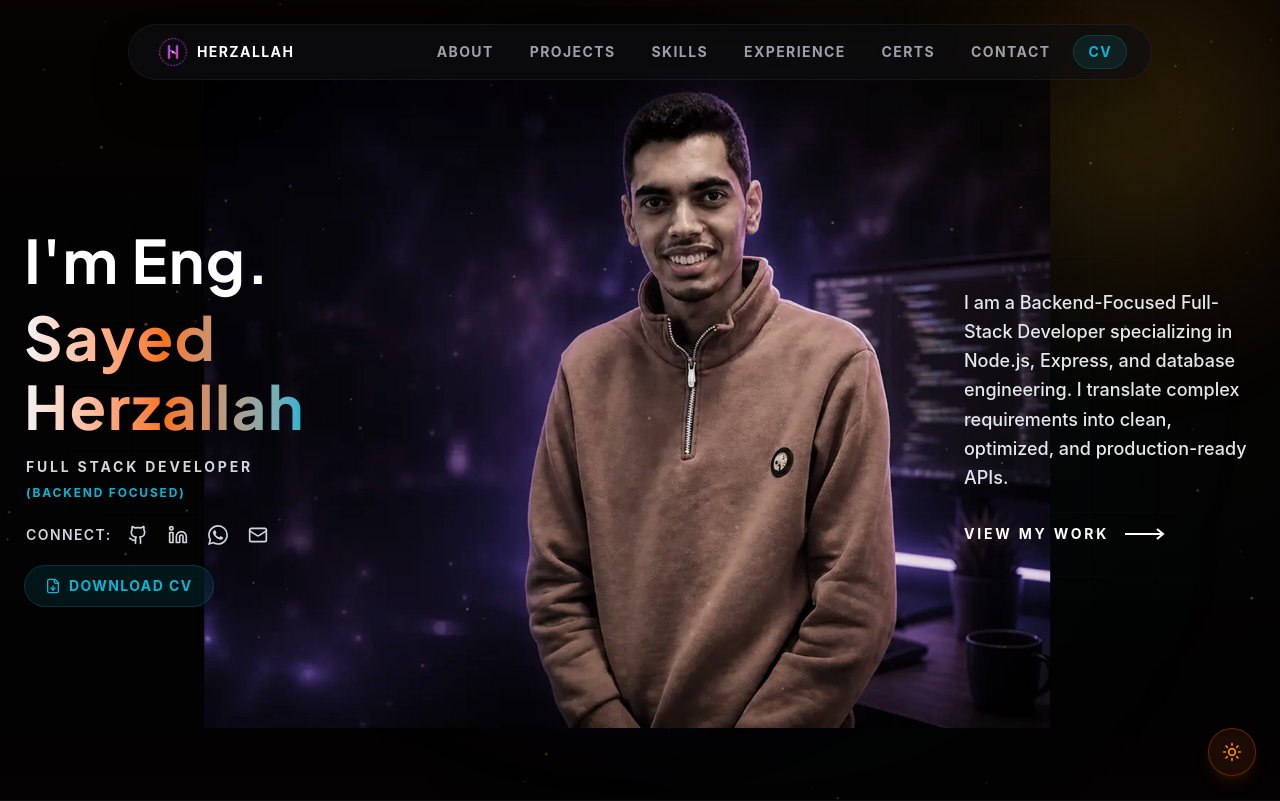
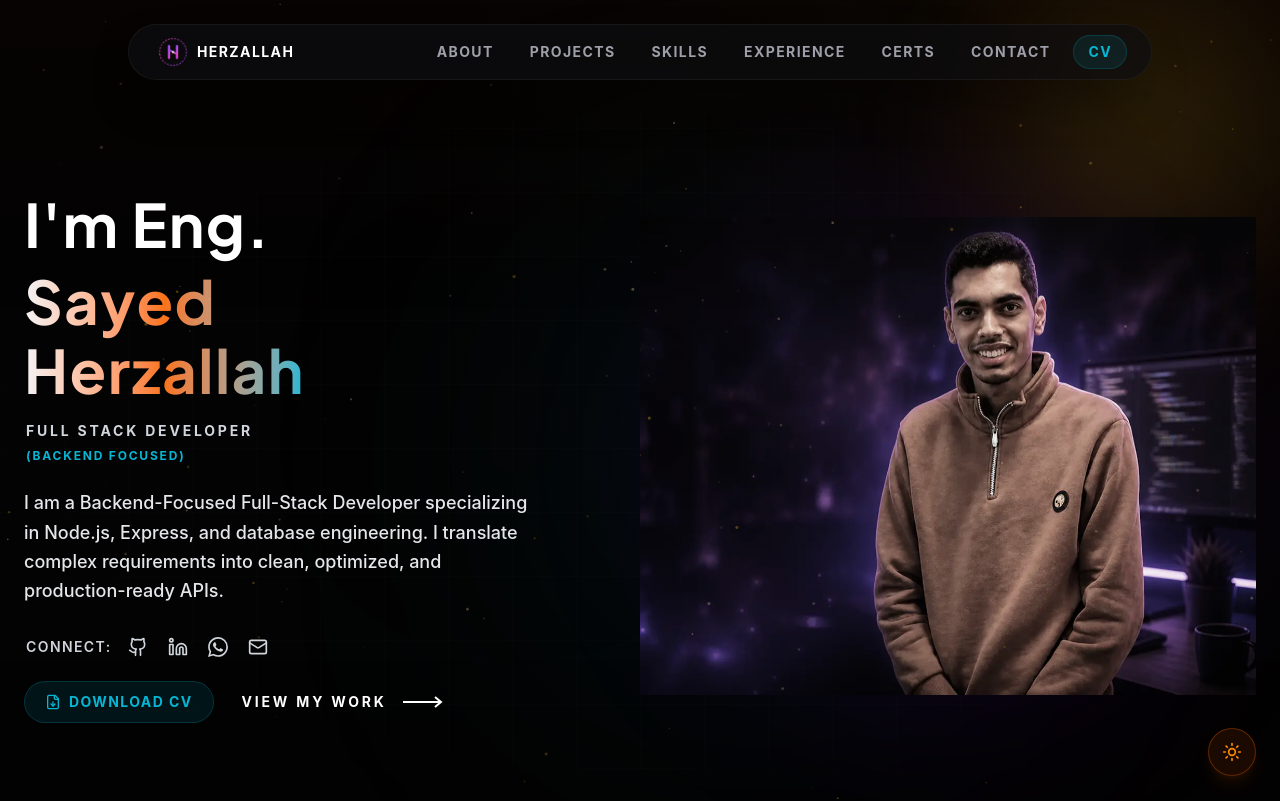
Before and after one commit to Sayed-Herzallah/herzallah-portfolio, a Next.js app: page / in a window 1280 px wide. Shown: the top 801 px of the page. Built offline with nearby package versions, Linux system fonts and the light colour scheme.

Commit message:
style: restructure Hero grid to standard 2-column format to fix portrait layout overlap, and refine AI experience description

```diff
--- a/src/components/Hero.tsx
+++ b/src/components/Hero.tsx
@@ -36,33 +36,16 @@ export default function Hero() {
       {/* Grid Pattern overlay */}
       <div className="absolute inset-0 bg-[linear-gradient(to_right,#ffffff03_1px,transparent_1px),linear-gradient(to_bottom,#ffffff03_1px,transparent_1px)] bg-[size:4rem_4rem] [mask-image:radial-gradient(ellipse_60%_50%_at_50%_50%,#000_70%,transparent_100%)]" />
 
-      {/* Desktop-only absolutely centered profile & monitor SVG (scaled to 55vh to prevent any overlap on text columns) */}
-      <div className="hidden lg:block absolute inset-0 z-10 pointer-events-none select-none">
-        <div className="w-full h-full max-w-7xl mx-auto relative flex items-center justify-center transform lg:-translate-x-[2%] xl:-translate-x-[1%]">
-          {/* Radial Glow directly behind the portrait area */}
-          <div className="absolute left-1/2 top-1/2 -translate-x-1/2 -translate-y-1/2 w-[400px] h-[400px] rounded-full bg-purple-600/20 blur-[100px] z-0 animate-pulse" />
+      {/* Desktop-only profile & monitor grid background logic - REMOVED absolute overlay to prevent overlaps */}
 
-          <Image
-            src={profileImgSrc}
-            alt={portfolioData.name}
-            width={800}
-            height={1000}
-            priority
-            unoptimized
-            className="h-full max-h-[82vh] w-auto object-contain opacity-95 relative z-10"
-            onError={() => setProfileImgSrc("https://images.unsplash.com/photo-1507003211169-0a1dd7228f2d?auto=format&fit=crop&q=80&w=400")}
-          />
-        </div>
-      </div>
+      <div className="max-w-7xl mx-auto px-6 w-full relative z-20 grid grid-cols-1 lg:grid-cols-12 gap-y-8 lg:gap-y-12 items-center min-h-[85vh] lg:min-h-[90vh]">
 
-      <div className="max-w-7xl mx-auto px-6 w-full relative z-20 grid grid-cols-1 lg:grid-cols-12 gap-y-4 lg:gap-y-8 items-center min-h-[85vh] lg:min-h-[80vh]">
-
-        {/* Left Column (Desktop) / Centered Top Content (Mobile/Tablet): Greeting and Name */}
+        {/* Left Column (lg:col-span-6): Welcome message, Title, Bio details & CTA */}
         <motion.div
           initial={{ opacity: 0, x: -30 }}
           animate={{ opacity: 1, x: 0 }}
           transition={{ duration: 0.4 }}
-          className="col-span-1 lg:col-span-3 flex flex-col items-center lg:items-start justify-center text-center lg:text-left pt-6 lg:pt-0"
+          className="col-span-1 lg:col-span-6 flex flex-col items-center lg:items-start justify-center text-center lg:text-left pt-6 lg:pt-0"
         >
           <h1 className="text-[28px] xs:text-4xl sm:text-5xl md:text-5xl lg:text-5xl xl:text-6xl font-bold font-display tracking-wide text-white leading-[1.15]">
             I&apos;m Eng.{" "}
@@ -72,7 +55,6 @@ export default function Hero() {
             </span>
           </h1>
 
-          {/* High-contrast, two-line title to keep things clean, clear, and highlight Backend focus */}
           <div className="text-sm uppercase tracking-[0.2em] font-bold text-gray-300 mt-4 pl-0.5 leading-relaxed">
             <div>Full Stack Developer</div>
             <div className="text-secondary font-bold text-xs tracking-[0.15em] mt-1.5 block">
@@ -80,10 +62,15 @@ export default function Hero() {
             </div>
           </div>
 
-          {/* Social Links under the Name with CONNECT: label (high contrast) */}
-          <div className="flex flex-col sm:flex-row sm:items-center gap-4 mt-6 pl-0.5">
+          {/* Integrated description directly on the left to utilize space and avoid split layout */}
+          <p className="text-base sm:text-lg text-gray-200 font-medium leading-relaxed mt-6 mb-2 max-w-lg">
+            I am a Backend-Focused Full-Stack Developer specializing in Node.js, Express, and database engineering. I translate complex requirements into clean, optimized, and production-ready APIs.
+          </p>
+
+          {/* Social Links & CV */}
+          <div className="flex flex-col sm:flex-row sm:items-center gap-4 mt-6 pl-0.5 w-full justify-center lg:justify-start">
             <span className="text-sm font-semibold text-gray-300 uppercase tracking-widest">Connect:</span>
-            <div className="flex items-center gap-5 text-gray-300">
+            <div className="flex items-center gap-5 text-gray-300 justify-center">
               <a
                 href={portfolioData.github}
                 target="_blank"
@@ -123,52 +110,20 @@ export default function Hero() {
             </div>
           </div>
 
-          {/* CV Button — visible on all screens */}
+          <div className="flex flex-wrap items-center gap-4 mt-6 justify-center lg:justify-start w-full">
             <a
               href={portfolioData.cvUrl}
               target="_blank"
               rel="noopener noreferrer"
-            className="inline-flex items-center gap-2 mt-5 px-5 py-2.5 rounded-full text-sm font-bold uppercase tracking-widest text-secondary bg-secondary/10 border border-secondary/20 hover:bg-secondary/20 hover:border-secondary/40 hover:text-white transition-all duration-300 hover:scale-105 active:scale-95 hover:shadow-lg hover:shadow-secondary/10 self-center lg:self-start group/cv"
+              className="inline-flex items-center gap-2 px-5 py-2.5 rounded-full text-sm font-bold uppercase tracking-widest text-secondary bg-secondary/10 border border-secondary/20 hover:bg-secondary/20 hover:border-secondary/40 hover:text-white transition-all duration-300 hover:scale-105 active:scale-95 hover:shadow-lg hover:shadow-secondary/10 group/cv"
             >
               <FileDown className="w-4 h-4 transition-transform group-hover/cv:translate-y-0.5" />
               Download CV
             </a>
-        </motion.div>
 
-        {/* Mobile & Tablet Portrait Graphic (stacks in center, hidden on desktop, scaled up on tablet) */}
-        <motion.div
-          initial={{ opacity: 0, scale: 0.95 }}
-          animate={{ opacity: 1, scale: 1 }}
-          transition={{ duration: 0.4 }}
-          className="col-span-1 lg:hidden flex justify-center items-center relative my-4 w-full max-w-[420px] xs:max-w-[460px] sm:max-w-xl md:max-w-2xl mx-auto"
-        >
-          {/* Glow */}
-          <div className="absolute w-[280px] h-[280px] md:w-[400px] md:h-[400px] rounded-full bg-purple-600/20 blur-[60px] z-0 animate-pulse" />
-          <Image
-            src={profileImgSrc}
-            alt={portfolioData.name}
-            width={600}
-            height={700}
-            priority
-            unoptimized
-            className="w-full h-auto object-contain relative z-10 select-none pointer-events-none max-h-[48vh] xs:max-h-[70vh] sm:max-h-[75vh] md:max-h-[78vh]"
-            onError={() => setProfileImgSrc("https://images.unsplash.com/photo-1507003211169-0a1dd7228f2d?auto=format&fit=crop&q=80&w=400")}
-          />
-        </motion.div>
-
-        {/* Mobile & Tablet Description & View My Work (stacks in center, hidden on desktop) */}
-        <motion.div
-          initial={{ opacity: 0, x: 30 }}
-          animate={{ opacity: 1, x: 0 }}
-          transition={{ duration: 0.4 }}
-          className="col-span-1 lg:hidden flex flex-col items-center justify-center text-center mt-1 mb-6"
-        >
-          <p className="text-base sm:text-lg text-gray-200 font-medium leading-relaxed mb-6 max-w-sm md:max-w-2xl">
-            I am a Backend-Focused Full-Stack Developer specializing in Node.js, Express, and database engineering. I translate complex requirements into clean, optimized, and production-ready APIs.
-          </p>
             <a
               href="#projects"
-            className="inline-flex items-center gap-2.5 text-sm font-bold uppercase tracking-[0.2em] text-white hover:text-primary transition-colors duration-200 group"
+              className="inline-flex items-center gap-2.5 text-sm font-bold uppercase tracking-[0.2em] text-white hover:text-primary transition-colors duration-200 group px-3 py-2"
             >
               <span>View My Work</span>
               <svg
@@ -182,35 +137,28 @@ export default function Hero() {
                 <polyline points="32,1 38,6 32,11" />
               </svg>
             </a>
+          </div>
         </motion.div>
 
-        {/* Desktop-only Description & View My Work Column */}
+        {/* Right Column (lg:col-span-6): Desktop & Tablet Portrait Graphic (clean inside grid layout) */}
         <motion.div
-          initial={{ opacity: 0, x: 30 }}
-          animate={{ opacity: 1, x: 0 }}
+          initial={{ opacity: 0, scale: 0.95 }}
+          animate={{ opacity: 1, scale: 1 }}
           transition={{ duration: 0.4 }}
-          className="hidden lg:flex lg:col-span-3 lg:col-start-10 flex-col items-start justify-center text-left pl-4"
+          className="col-span-1 lg:col-span-6 flex justify-center items-center relative my-4 w-full max-w-[420px] xs:max-w-[460px] sm:max-w-xl md:max-w-2xl lg:max-w-full mx-auto"
         >
-          <p className="text-base sm:text-lg text-gray-200 font-medium leading-relaxed mb-8">
-            I am a Backend-Focused Full-Stack Developer specializing in Node.js, Express, and database engineering. I translate complex requirements into clean, optimized, and production-ready APIs.
-          </p>
-
-          <a
-            href="#projects"
-            className="inline-flex items-center gap-2.5 text-sm font-bold uppercase tracking-[0.2em] text-white hover:text-primary transition-colors duration-200 group"
-          >
-            <span>View My Work</span>
-            <svg
-              className="w-10 h-3 ml-1.5 group-hover:translate-x-1.5 transition-transform duration-200 text-white"
-              viewBox="0 0 40 12"
-              fill="none"
-              stroke="currentColor"
-              strokeWidth="2"
-            >
-              <line x1="0" y1="6" x2="38" y2="6" />
-              <polyline points="32,1 38,6 32,11" />
-            </svg>
-          </a>
+          {/* Glow */}
+          <div className="absolute w-[280px] h-[280px] md:w-[400px] md:h-[400px] lg:w-[500px] lg:h-[500px] rounded-full bg-purple-600/20 blur-[60px] lg:blur-[100px] z-0 animate-pulse" />
+          <Image
+            src={profileImgSrc}
+            alt={portfolioData.name}
+            width={700}
+            height={900}
+            priority
+            unoptimized
+            className="w-full h-auto max-h-[48vh] xs:max-h-[70vh] sm:max-h-[75vh] md:max-h-[78vh] lg:max-h-[82vh] object-contain relative z-10 select-none pointer-events-none"
+            onError={() => setProfileImgSrc("https://images.unsplash.com/photo-1507003211169-0a1dd7228f2d?auto=format&fit=crop&q=80&w=400")}
+          />
         </motion.div>
       </div>
 
--- a/src/data/portfolioData.ts
+++ b/src/data/portfolioData.ts
@@ -696,7 +696,7 @@ export const portfolioData: PortfolioData = {
       duration: "Jan 2025 – Present",
       description: [
         "Architected and deployed the Siwa Oasis Travel booking engine API utilizing Node.js, Express.js, and Sequelize, reducing database query latencies by 30% through optimized MySQL indexing and relational normalization.",
-        "Leveraged state-of-the-art Agentic AI tools (Claude Code) and AI-assisted workflows to accelerate API prototyping, refactoring, and code generation, boosting development velocity and test coverage.",
+        "Integrated agentic pipeline automation (Claude Code CLI) to streamline localized debugging workflows, optimize database schema refactoring loops, and improve integration testing coverage.",
         "Engineered a secure session-based AI chatbot integration (Gemini API) featuring transaction state tracking, handling concurrent booking workflows without state pollution.",
         "Implemented clean Service-Layer Architecture (Controller-Service-Model), decoupling business logic from transport layers to improve code testability and reuse by 45%.",
         "Integrated a full-stack URL analysis system handling asynchronous background extraction pipelines with secure API authentication keys."
```
Lines whose indentation alone changed are shown as unchanged.
